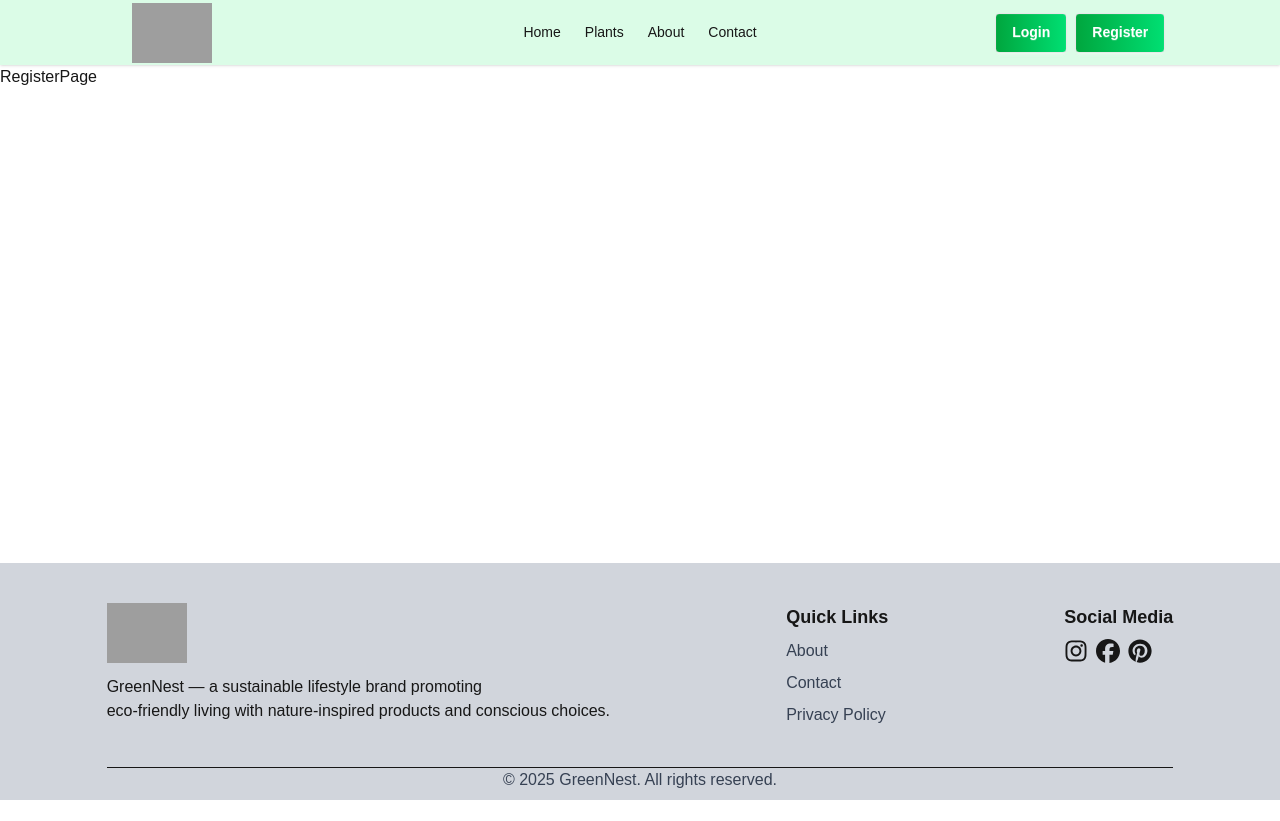
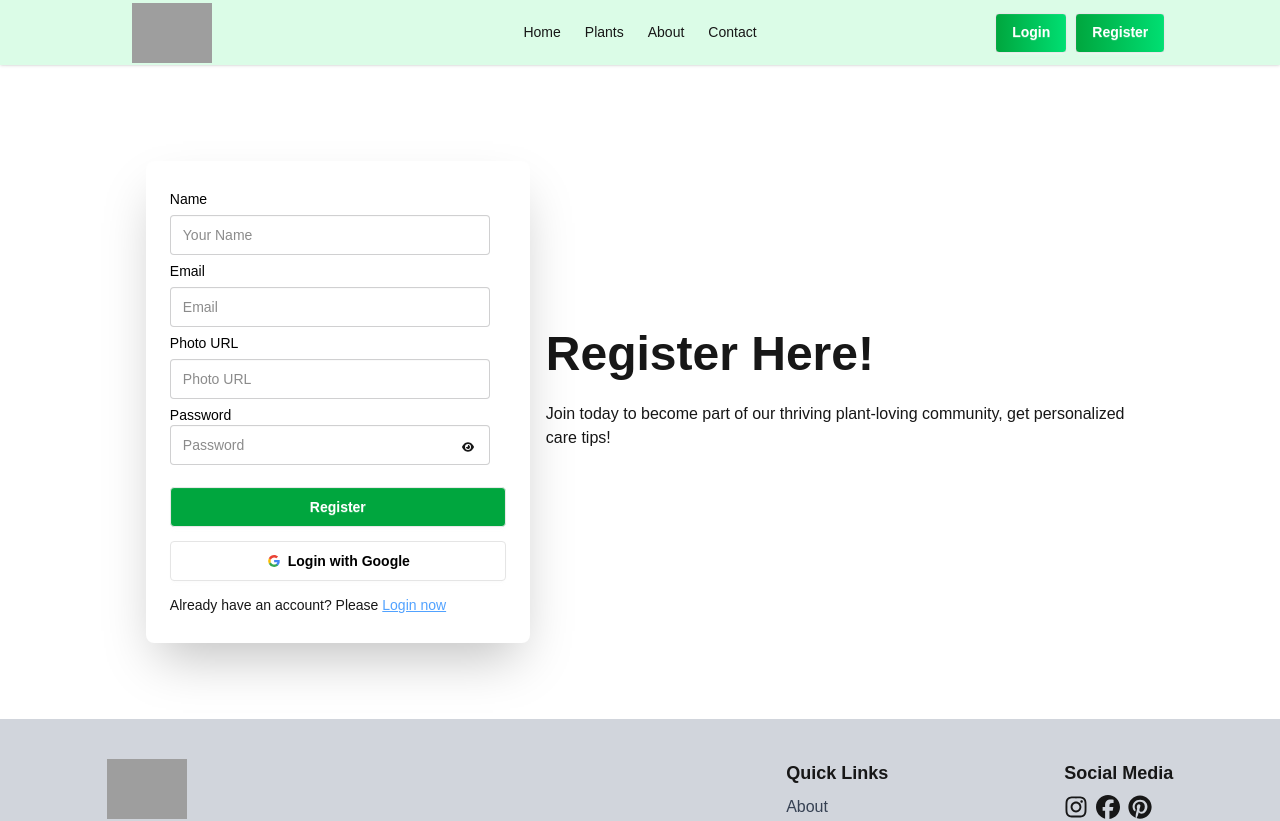
Before and after one commit to lijanahmmed/Green-Nest-2.0, a Next.js app: page /register in a window 1280 px wide. Shown: the top 821 px of the page. Before the commit the page ends 800 px from the top, so only its background shows below. Built offline with nearby package versions, Linux system fonts and the light colour scheme; no server answers; grey boxes are pictures that could not be loaded.

Commit message:
added register functionalities

```diff
--- a/package.json
+++ b/package.json
@@ -14,6 +14,7 @@
     "react": "19.2.0",
     "react-dom": "19.2.0",
     "react-icons": "^5.5.0",
+    "react-toastify": "^11.0.5",
     "swiper": "^12.0.3"
   },
   "devDependencies": {
--- a/src/Context/AuthProvider.jsx
+++ b/src/Context/AuthProvider.jsx
@@ -1,3 +1,5 @@
+"use client";
+
 import React, { useEffect, useState } from "react";
 import {
   createUserWithEmailAndPassword,
@@ -10,7 +12,7 @@ import {
   signOut,
   updateProfile,
 } from "firebase/auth";
-import { auth } from "../Firebase/Firebase.config";
+import { auth } from "@/Firebase/firebase.config";
 import { AuthContext } from "./AuthContext";
 
 const googleProvider = new GoogleAuthProvider();
@@ -71,7 +73,7 @@ const AuthProvider = ({ children }) => {
     setLoading,
   };
 
-  return <AuthContext value={authInfo}>{children}</AuthContext>;
+  return <AuthContext.Provider value={authInfo}>{children}</AuthContext.Provider>;
 };
 
 export default AuthProvider;
--- a/src/Firebase/firebase.config.js
+++ b/src/Firebase/firebase.config.js
@@ -6,12 +6,12 @@ import { getAuth } from "firebase/auth";
 
 // Your web app's Firebase configuration
 const firebaseConfig = {
-  apiKey: import.meta.env.VITE_apiKey,
-  authDomain: import.meta.env.VITE_authDomain,
-  projectId: import.meta.env.VITE_projectId,
-  storageBucket: import.meta.env.VITE_storageBucket,
-  messagingSenderId: import.meta.env.VITE_messagingSenderId,
-  appId: import.meta.env.VITE_appId,
+  apiKey: process.env.NEXT_PUBLIC_FIREBASE_API_KEY,
+  authDomain: process.env.NEXT_PUBLIC_FIREBASE_AUTH_DOMAIN,
+  projectId: process.env.NEXT_PUBLIC_FIREBASE_PROJECT_ID,
+  storageBucket: process.env.NEXT_PUBLIC_FIREBASE_STORAGE_BUCKET,
+  messagingSenderId: process.env.NEXT_PUBLIC_FIREBASE_MESSAGING_SENDER_ID,
+  appId: process.env.NEXT_PUBLIC_FIREBASE_APP_ID,
 };
 
 // Initialize Firebase
--- a/src/app/layout.js
+++ b/src/app/layout.js
@@ -2,6 +2,7 @@ import { Geist, Geist_Mono } from "next/font/google";
 import "./globals.css";
 import Navbar from "@/Components/Navbar";
 import Footer from "@/Components/Footer";
+import AuthProvider from "@/Context/AuthProvider";
 
 const geistSans = Geist({
   variable: "--font-geist-sans",
@@ -28,7 +29,9 @@ export default function RootLayout({ children }) {
           <div className="bg-green-100 shadow-sm sticky top-0 z-50">
             <Navbar></Navbar>
           </div>
-          <div className="flex-1">{children}</div>
+          <div className="flex-1">
+            <AuthProvider>{children}</AuthProvider>
+          </div>
           <div className="bg-gray-300 mt-15">
             <Footer></Footer>
           </div>
--- a/src/app/register/page.jsx
+++ b/src/app/register/page.jsx
@@ -1,3 +1,178 @@
+"use client";
+
+import { AuthContext } from "@/Context/AuthContext";
+import Link from "next/link";
+import { useContext, useState } from "react";
+import { FaEye, FaEyeSlash } from "react-icons/fa6";
+import { toast } from "react-toastify";
+
 export default function RegisterPage() {
-  return <div>RegisterPage</div>;
+  const {
+    createUserWithEmailAndPasswordFunc,
+    logInWithGoogleFunc,
+    updateProfileFunc,
+    setUser,
+  } = useContext(AuthContext);
+  const [show, setShow] = useState(false);
+
+  const handleRegister = (e) => {
+    e.preventDefault();
+
+    const name = e.target.name.value;
+    const email = e.target.email.value;
+    const photo = e.target.photo.value;
+    const password = e.target.password.value;
+
+    if (password.length < 6) {
+      toast.warn("Password has at least 6 character long !!");
+      return;
+    }
+    if (!/[A-Z]/.test(password)) {
+      toast.warn("Password has at least one uppercase letter !!");
+      return;
+    }
+    if (!/[a-z]/.test(password)) {
+      toast.warn("Password has at least one lowercase letter !!");
+      return;
+    }
+
+    createUserWithEmailAndPasswordFunc(email, password)
+      .then((result) => {
+        const user = result.user;
+        updateProfileFunc({
+          displayName: name,
+          photoURL: photo,
+        })
+          .then(() => {
+            setUser({ ...user, displayName: name, photoURL: photo });
+          })
+          .catch((error) => {
+            toast.error(error.message);
+          });
+      })
+      .catch((error) => {
+        const errorMessage = error.message;
+        toast.error(errorMessage);
+      });
+
+    e.target.reset();
+  };
+
+  const handleGoogleLogIn = () => {
+    logInWithGoogleFunc()
+      .then((result) => {
+        setUser(result.user);
+      })
+      .catch((error) => {
+        toast.error(error.message);
+      });
+  };
+
+  return (
+    <div className="hero mt-20">
+      <div className="hero-content flex-col lg:flex-row-reverse">
+        <div className="text-center lg:text-left">
+          <h1 className="text-5xl font-bold">Register Here!</h1>
+          <p className="py-6">
+            Join today to become part of our thriving plant-loving community,
+            get personalized care tips!
+          </p>
+        </div>
+        <div className="card bg-base-100 w-full max-w-sm shrink-0 shadow-2xl">
+          <div className="card-body">
+            <form onSubmit={handleRegister}>
+              <fieldset className="fieldset">
+                <label className="label text-black text-sm">Name</label>
+                <input
+                  name="name"
+                  type="text"
+                  className="input"
+                  placeholder="Your Name"
+                  required
+                />
+                <label className="label text-black text-sm">Email</label>
+                <input
+                  name="email"
+                  type="email"
+                  className="input"
+                  placeholder="Email"
+                  required
+                />
+                <label className="label text-black text-sm">Photo URL</label>
+                <input
+                  name="photo"
+                  type="text"
+                  className="input"
+                  placeholder="Photo URL"
+                  required
+                />
+                <div className="relative">
+                  <label className="label text-black text-sm">Password</label>
+                  <input
+                    name="password"
+                    type={show ? "text" : "password"}
+                    className="input"
+                    placeholder="Password"
+                    required
+                  />
+                  <span
+                    onClick={() => setShow(!show)}
+                    className="absolute mt-4 -ml-7 cursor-pointer z-50"
+                  >
+                    {show ? <FaEyeSlash /> : <FaEye />}
+                  </span>
+                </div>
+                <button
+                  type="submit"
+                  className="btn bg-green-600 text-white mt-4"
+                >
+                  Register
+                </button>
+                <button
+                  type="button"
+                  onClick={handleGoogleLogIn}
+                  className="btn bg-white text-black border-[#e5e5e5] my-2"
+                >
+                  <svg
+                    aria-label="Google logo"
+                    width="16"
+                    height="16"
+                    xmlns="http://www.w3.org/2000/svg"
+                    viewBox="0 0 512 512"
+                  >
+                    <g>
+                      <path d="m0 0H512V512H0" fill="#fff"></path>
+                      <path
+                        fill="#34a853"
+                        d="M153 292c30 82 118 95 171 60h62v48A192 192 0 0190 341"
+                      ></path>
+                      <path
+                        fill="#4285f4"
+                        d="m386 400a140 175 0 0053-179H260v74h102q-7 37-38 57"
+                      ></path>
+                      <path
+                        fill="#fbbc02"
+                        d="m90 341a208 200 0 010-171l63 49q-12 37 0 73"
+                      ></path>
+                      <path
+                        fill="#ea4335"
+                        d="m153 219c22-69 116-109 179-50l55-54c-78-75-230-72-297 55"
+                      ></path>
+                    </g>
+                  </svg>
+                  Login with Google
+                </button>
+                <p className="text-sm">
+                  Already have an account? Please{" "}
+                  <Link href="/login" className="text-blue-400 underline">
+                    Login now
+                  </Link>
+                </p>
+              </fieldset>
+            </form>
+          </div>
+        </div>
+      </div>
+    </div>
+  );
 }
```
Also changed, not shown: 1 other file (tests, documents, lock files or other folders).
